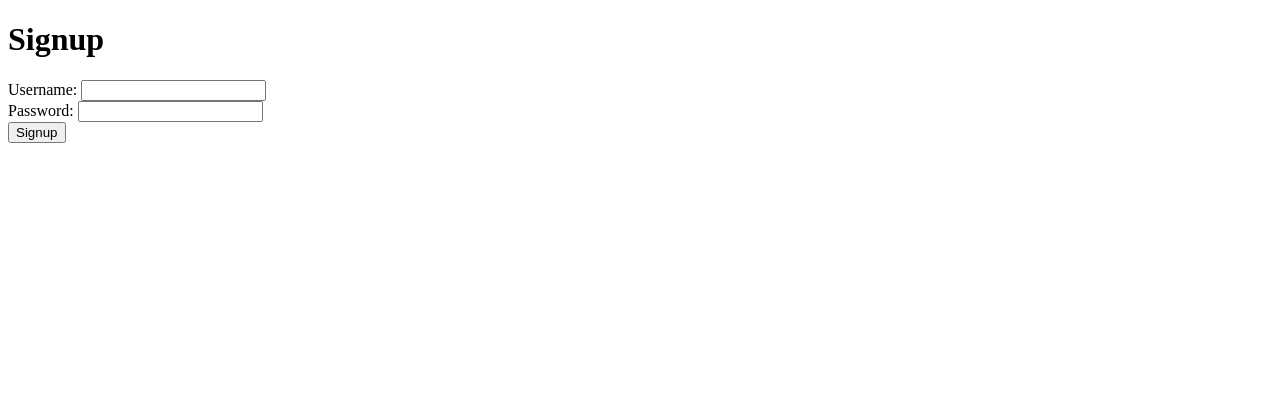
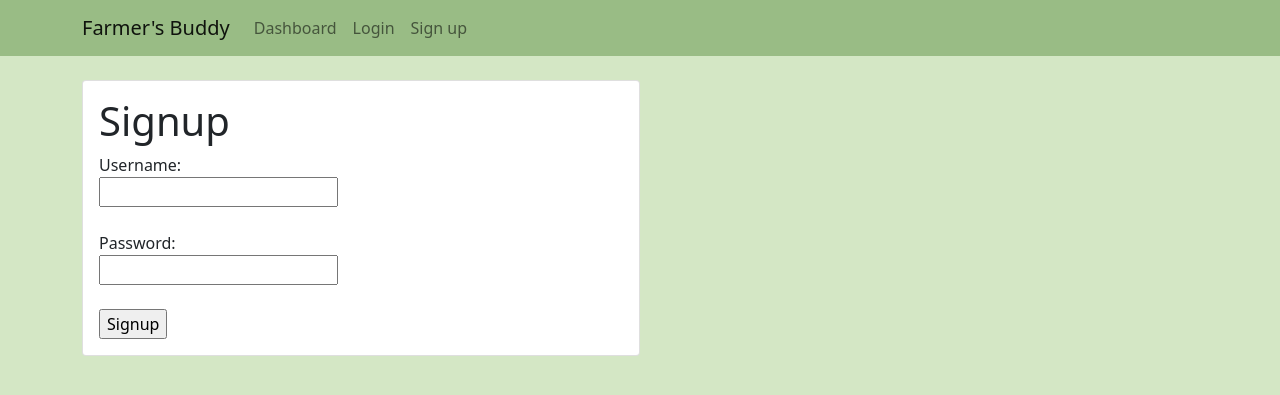
Before and after one commit to aditikilledar/Farmers_Dashboard, a Flask app: page /signup in a window 1280 px wide. Shown: the top 395 px of the page. Run offline with Flask 3, Linux system fonts and the light colour scheme; some libraries are stand-ins or nearby versions.

Commit message:
added nav bar

```diff
--- a/website/templates/add_plant.html
+++ b/website/templates/add_plant.html
@@ -1,10 +1,12 @@
 <!DOCTYPE html>
 <html lang="en">
+
 <head>
     <meta charset="UTF-8">
     <meta name="viewport" content="width=device-width, initial-scale=1.0">
     <title>Manage Plants</title>
 </head>
+
 <body>
     <!-- Navbar -->
     <nav class="navbar navbar-expand-lg navbar-light navbar-custom">
@@ -16,6 +18,9 @@
             </button>
             <div class="collapse navbar-collapse" id="navbarNav">
                 <ul class="navbar-nav ml-auto">
+                    <li class="nav-item">
+                        <a class="nav-link" href="/">Dashboard</a>
+                    </li>
                     <li class="nav-item active">
                         <a class="nav-link" href="/login">Login</a>
                     </li>
@@ -55,4 +60,5 @@
         <input type="submit" value="Harvest Crops">
     </form>
 </body>
+
 </html>
--- a/website/templates/signup.html
+++ b/website/templates/signup.html
@@ -1,20 +1,86 @@
 <!DOCTYPE html>
 <html lang="en">
+
 <head>
     <meta charset="UTF-8">
     <meta name="viewport" content="width=device-width, initial-scale=1.0">
-    <title>Signup</title>
+    <title>Login</title>
+    <!-- Bootstrap CSS -->
+    <link href="https://cdn.jsdelivr.net/npm/bootstrap@5.0.0/dist/css/bootstrap.min.css" rel="stylesheet">
+    <style>
+        body {
+            background-color: #D4E7C5;
+            /* Use your preferred color code or name */
+        }
+
+        .navbar-custom {
+            background-color: #99BC85;
+            /* Change this to the desired color */
+        }
+    </style>
 </head>
+
 <body>
+    <!-- Navbar -->
+    <!-- Navbar -->
+    <nav class="navbar navbar-expand-lg navbar-light navbar-custom">
+        <div class="container">
+            <a class="navbar-brand" href="/">Farmer's Buddy</a>
+            <button class="navbar-toggler" type="button" data-toggle="collapse" data-target="#navbarNav"
+                aria-controls="navbarNav" aria-expanded="false" aria-label="Toggle navigation">
+                <span class="navbar-toggler-icon"></span>
+            </button>
+            <div class="collapse navbar-collapse" id="navbarNav">
+                <ul class="navbar-nav ml-auto">
+                    <li class="nav-item">
+                        <a class="nav-link" href="/">Dashboard</a>
+                    </li>
+                    {% if request.cookies.get('username') %}
+                    <li class="nav-item">
+                        <a class="nav-link" href="/logout">Logout</a>
+                    </li>
+                    {% else %}
+                    <li class="nav-item">
+                        <a class="nav-link" href="/login">Login</a>
+                    </li>
+                    {% endif %}
+
+                    <li class="nav-item">
+                        <a class="nav-link" href="/signup">Sign up</a>
+                    </li>
+                    {% if request.cookies.get('username') %}
+                    <li class="nav-item">
+                        <a class="nav-link" href="/add_plant">Crop Manager</a>
+                    </li>
+                    {% endif %}
+
+                </ul>
+            </div>
+        </div>
+    </nav>
+
+
+    <div class="container mt-4 justify-content-center">
+        <div class="col-md-6 mb-4">
+            <div class="card">
+                <div class="card-body">
                     <h1>Signup</h1>
                     <form method="post" action="{{ url_for('signup') }}">
-        <label for="username">Username:</label>
+                        <label for="username">Username:</label><br>
                         <input type="text" id="username" name="username" required>
-        <br>
-        <label for="password">Password:</label>
+                        <br><br>
+                        <label for="password">Password:</label><br>
                         <input type="password" id="password" name="password" required>
-        <br>
+                        <br><br>
                         <input type="submit" value="Signup">
                     </form>
+
+                </div>
+            </div>
+        </div>
+    </div>
+    </div>
+
 </body>
+
 </html>
```
Also changed, not shown: website/templates/dashboard.html (+11 -8 lines), website/templates/login.html (+71 -2 lines). Lines whose indentation alone changed are shown as unchanged.
